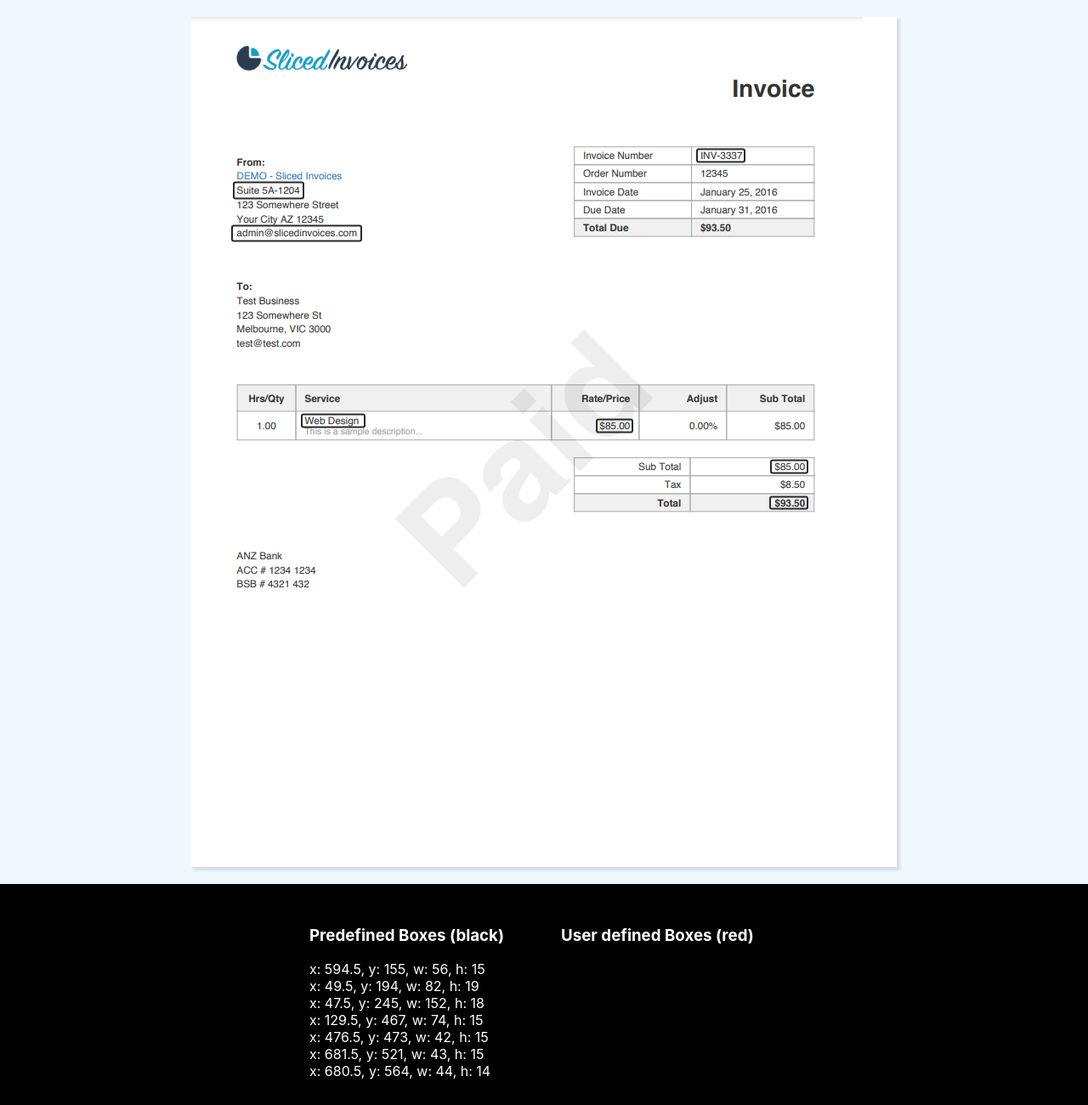
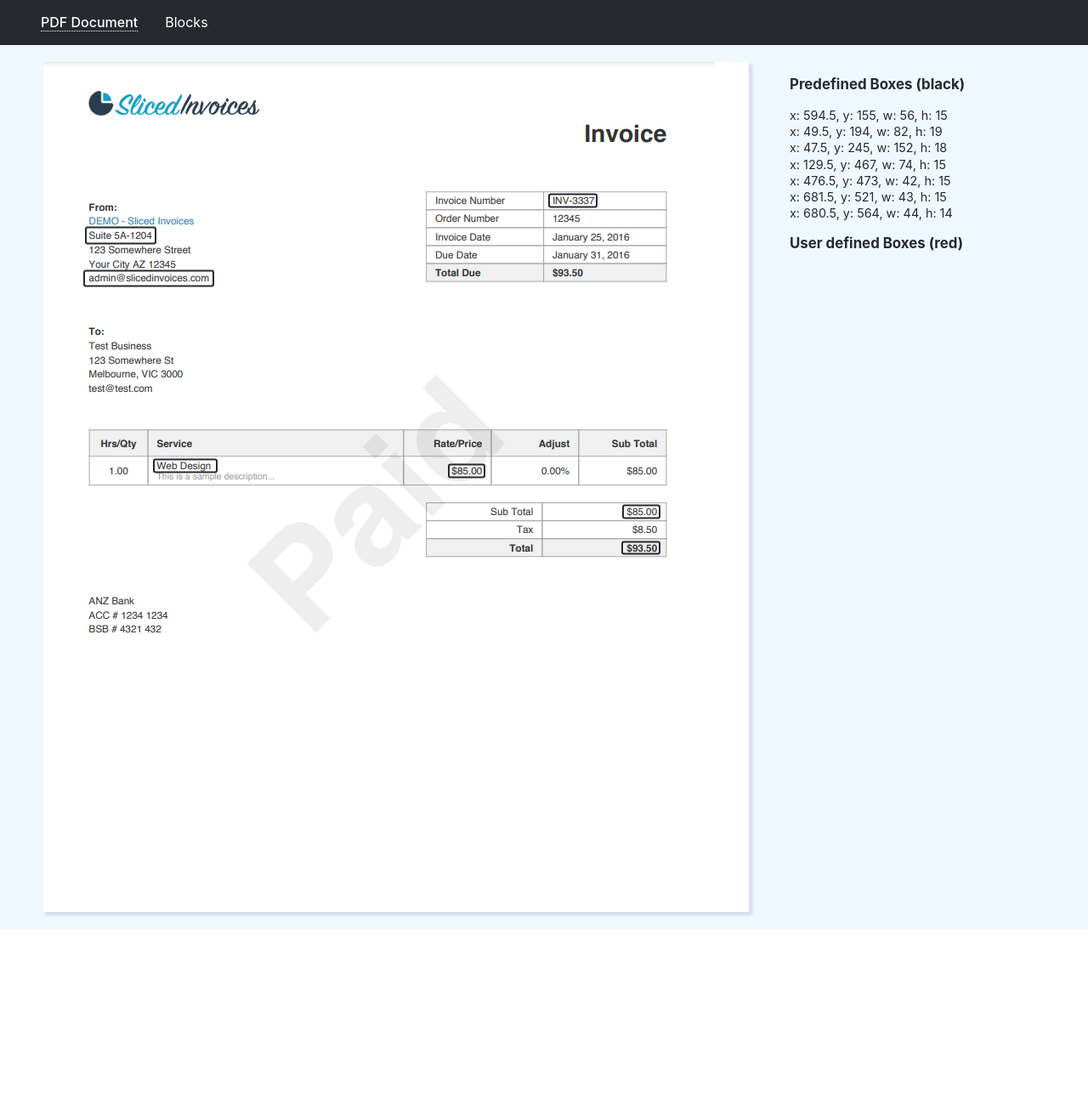
Before and after one commit to daminort/svg-components-demo, a React app: page / in a window 1280 px wide. Shown: the whole page at 85% size. After the commit the page ends 1093 px from the top, so only its background shows below. Built offline with nearby package versions, Linux system fonts and the light colour scheme.

Commit message:
Redefine layout

```diff
--- a/package.json
+++ b/package.json
@@ -6,6 +6,7 @@
     "@testing-library/jest-dom": "^5.16.4",
     "@testing-library/react": "^13.1.1",
     "@testing-library/user-event": "^13.5.0",
+    "clsx": "^1.1.1",
     "react": "^18.1.0",
     "react-dom": "^18.1.0",
     "react-scripts": "5.0.1",
--- a/src/components/Layout/Layout.js
+++ b/src/components/Layout/Layout.js
@@ -1,4 +1,4 @@
-import React, { useState, useMemo, useCallback, useRef } from 'react';
+import React, { useState, useMemo, useCallback } from 'react';
 
 import { svgUtils } from '../../utils/svgUtils';
 import { PAGE } from '../../constants/page';
@@ -13,7 +13,6 @@ const Layout = (props) => {
     children,
     width = PAGE.width,
     height = PAGE.height,
-    scale = PAGE.scale,
     background = null,
     onBoxCreate = null,
   } = props;
--- /dev/null
+++ b/src/constants/routes.js
@@ -0,0 +1,4 @@
+export const ROUTES = {
+  doc: 'doc',
+  blocks: 'blocks',
+};
--- a/src/containers/App/App.js
+++ b/src/containers/App/App.js
@@ -1,33 +1,21 @@
-import React, { useState, useCallback } from 'react';
+import React, { useState } from 'react';
 
-import { Box } from '../../components/Box';
-import { Layout } from '../../components/Layout';
-import { Footer } from '../../containers/Footer';
-import { mockBoxes } from '../../mocks/boxes';
+import { ROUTES } from '../../constants/routes';
+import { Header } from '../Header';
+import { Doc } from '../Doc';
 import { Wrapper } from './App.style';
-import page from '../../mocks/page.png';
 
 const App = () => {
 
-  const [boxes, setBoxes] = useState(mockBoxes);
-
-  const onBoxCreate = useCallback((box) => {
-    const resBoxes = boxes.concat(box);
-    setBoxes(resBoxes);
-  }, [boxes]);
+  const [route, setRoute] = useState(ROUTES.doc);
 
   return (
     <>
+      <Header route={route} onChange={setRoute} />
       <Wrapper>
-        <Layout onBoxCreate={onBoxCreate} background={page}>
-          {boxes.map((box, index) => {
-            return (
-              <Box key={index} {...box} />
-            );
-          })}
-        </Layout>
+        {route === ROUTES.doc && (<Doc />)}
+        {route === ROUTES.blocks && (<div />)}
       </Wrapper>
-      <Footer boxes={boxes} />
     </>
   );
 }
--- a/src/containers/App/App.style.js
+++ b/src/containers/App/App.style.js
@@ -7,4 +7,5 @@ export const Wrapper = styled.div`
   padding: 20px;
   color: ${THEME.colors.darkGray};
   background-color: aliceblue;
+  min-height: calc(100vh - 100px);
 `;
--- /dev/null
+++ b/src/containers/Doc/Doc.js
@@ -0,0 +1,59 @@
+import React, { useState, useCallback } from 'react';
+
+import { Box } from '../../components/Box';
+import { Layout } from '../../components/Layout';
+import { mockBoxes } from '../../mocks/boxes';
+
+import { Wrapper } from './Doc.style';
+import page from '../../mocks/page.png';
+
+const Doc = () => {
+
+  const [boxes, setBoxes] = useState(mockBoxes);
+
+  const predefinedBoxes = boxes.filter(box => Boolean(box.predefined));
+  const userBoxes = boxes.filter(box => !Boolean(box.predefined));
+
+  const onBoxCreate = useCallback((box) => {
+    const resBoxes = boxes.concat(box);
+    setBoxes(resBoxes);
+  }, [boxes]);
+
+  const renderBox = (box) => `x: ${box.x}, y: ${box.y}, w: ${box.width}, h: ${box.height}`;
+
+  return (
+    <Wrapper>
+      <div className="preview">
+        <Layout onBoxCreate={onBoxCreate} background={page}>
+          {boxes.map((box, index) => {
+            return (
+              <Box key={index} {...box} />
+            );
+          })}
+        </Layout>
+      </div>
+      <div className="info">
+        <div className="block">
+          <h3>Predefined Boxes (black)</h3>
+          {predefinedBoxes.map((box, index) => {
+            return (
+              <div key={index} className="item">{renderBox(box)}</div>
+            )
+          })}
+        </div>
+        <div className="block">
+          <h3>User defined Boxes (red)</h3>
+          {userBoxes.map((box, index) => {
+            return (
+              <div key={index} className="item">{renderBox(box)}</div>
+            )
+          })}
+        </div>
+      </div>
+    </Wrapper>
+  );
+};
+
+export {
+  Doc,
+};
--- /dev/null
+++ b/src/containers/Doc/Doc.style.js
@@ -0,0 +1,17 @@
+import styled from 'styled-components';
+
+export const Wrapper = styled.div`
+  display: flex;
+  justify-content: center;
+  width: 100%;
+  font-size: 0.9rem;
+  line-height: 1.2rem;
+
+  .preview {
+
+  }
+  .info {
+    min-width: 300px;
+    margin-left: 3rem;
+  }
+`;
--- /dev/null
+++ b/src/containers/Doc/index.js
@@ -0,0 +1,5 @@
+import { Doc } from './Doc';
+
+export {
+  Doc,
+}
--- a/src/containers/Footer/Footer.js
+++ /dev/null
@@ -1,36 +0,0 @@
-import React from 'react';
-import { Wrapper } from './Footer.style';
-
-const Footer = (props) => {
-  const { boxes = [] } = props;
-
-  const predefinedBoxes = boxes.filter(box => Boolean(box.predefined));
-  const userBoxes = boxes.filter(box => !Boolean(box.predefined));
-
-  const renderBox = (box) => `x: ${box.x}, y: ${box.y}, w: ${box.width}, h: ${box.height}`;
-
-  return (
-    <Wrapper>
-      <div className="left">
-        <h3>Predefined Boxes (black)</h3>
-        {predefinedBoxes.map((box, index) => {
-          return (
-            <div key={index} className="item">{renderBox(box)}</div>
-          )
-        })}
-      </div>
-      <div className="right">
-        <h3>User defined Boxes (red)</h3>
-        {userBoxes.map((box, index) => {
-          return (
-            <div key={index} className="item">{renderBox(box)}</div>
-          )
-        })}
-      </div>
-    </Wrapper>
-  );
-};
-
-export {
-  Footer
-};
--- a/src/containers/Footer/Footer.style.js
+++ /dev/null
@@ -1,19 +0,0 @@
-import styled from 'styled-components';
-import { THEME } from '../../constants/theme';
-
-export const Wrapper = styled.div`
-  display: flex;
-  justify-content: center;
-  padding: 30px;
-  background-color: ${THEME.colors.black};
-  color: ${THEME.colors.white};
-
-  .left {
-    width: 20vw;
-    padding-right: 20px;
-  }
-  .right {
-    width: 20vw;
-    padding-left: 20px;
-  }
-`;
--- a/src/containers/Footer/index.js
+++ /dev/null
@@ -1,5 +0,0 @@
-import { Footer } from './Footer';
-
-export {
-  Footer,
-}
--- /dev/null
+++ b/src/containers/Header/Header.js
@@ -0,0 +1,32 @@
+import React, { useCallback } from 'react';
+import clsx from 'clsx';
+
+import { ROUTES } from '../../constants/routes';
+import { Wrapper } from './Header.style';
+
+const Header = (props) => {
+  const {
+    route = ROUTES.doc,
+    onChange = null,
+  } = props;
+
+  const onClick = useCallback((newRoute) => () => {
+    if (onChange) {
+      onChange(newRoute);
+    }
+  }, [onChange]);
+
+  const docCls = clsx('link', { active: route === ROUTES.doc });
+  const blocksCls = clsx('link', { active: route === ROUTES.blocks });
+
+  return (
+    <Wrapper>
+      <span className={docCls} onClick={onClick(ROUTES.doc)}>PDF Document</span>
+      <span className={blocksCls} onClick={onClick(ROUTES.blocks)}>Blocks</span>
+    </Wrapper>
+  );
+};
+
+export {
+  Header,
+};
--- /dev/null
+++ b/src/containers/Header/Header.style.js
@@ -0,0 +1,19 @@
+import styled from 'styled-components';
+import { THEME } from '../../constants/theme';
+
+export const Wrapper = styled.div`
+  display: flex;
+  padding: 1rem 3rem;
+  background-color: ${THEME.colors.darkGray};
+  color: ${THEME.colors.white};
+
+  .link {
+    cursor: pointer;
+    margin-right: 2rem;
+
+    &.active {
+      font-weight: 500;
+      border-bottom: 1px dotted ${THEME.colors.white};
+    }
+  }
+`;
--- /dev/null
+++ b/src/containers/Header/index.js
@@ -0,0 +1,5 @@
+import { Header } from './Header';
+
+export {
+  Header,
+}
--- a/src/index.css
+++ b/src/index.css
@@ -5,6 +5,7 @@ body {
     sans-serif;
   -webkit-font-smoothing: antialiased;
   -moz-osx-font-smoothing: grayscale;
+  font-size: 16px;
 }
 
 code {
```
Also changed, not shown: 1 other file.
